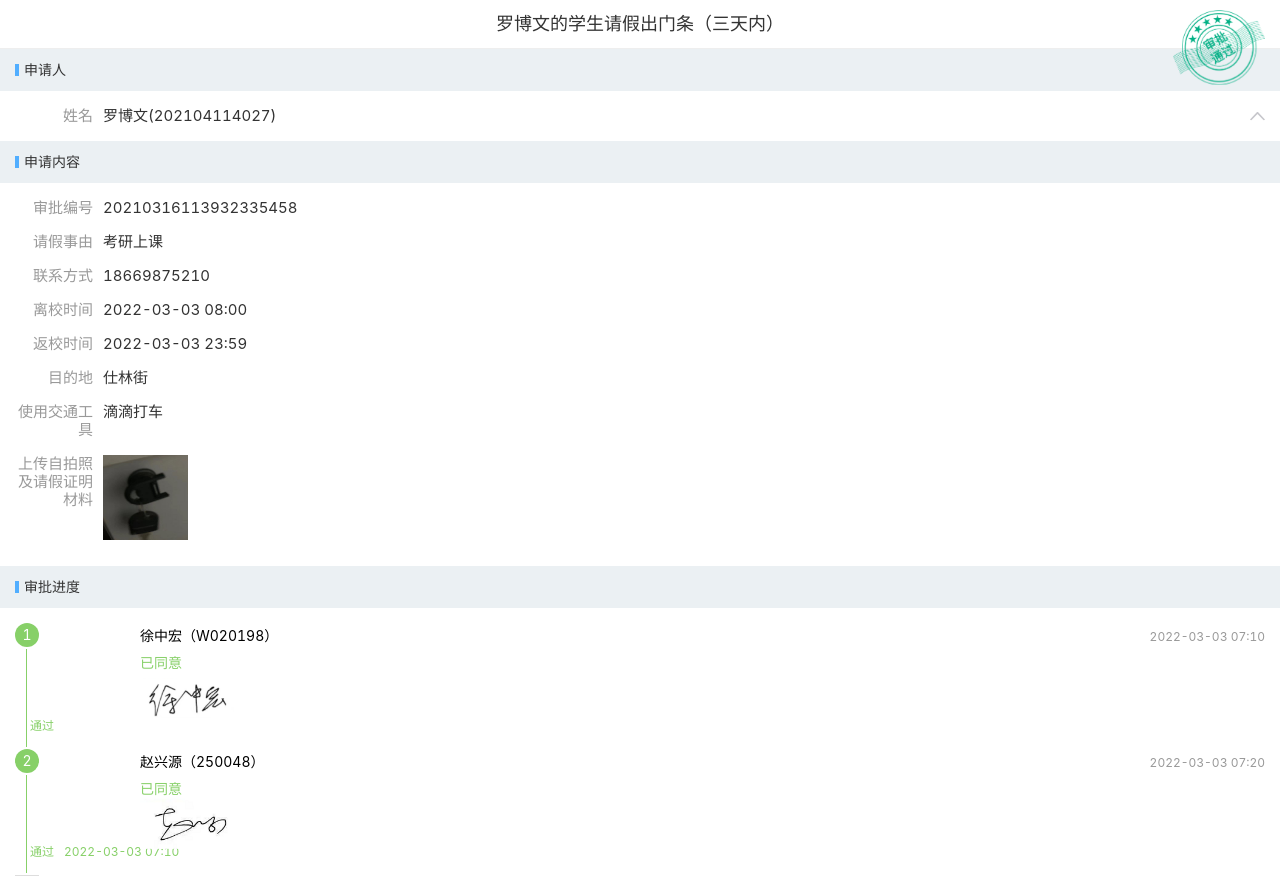
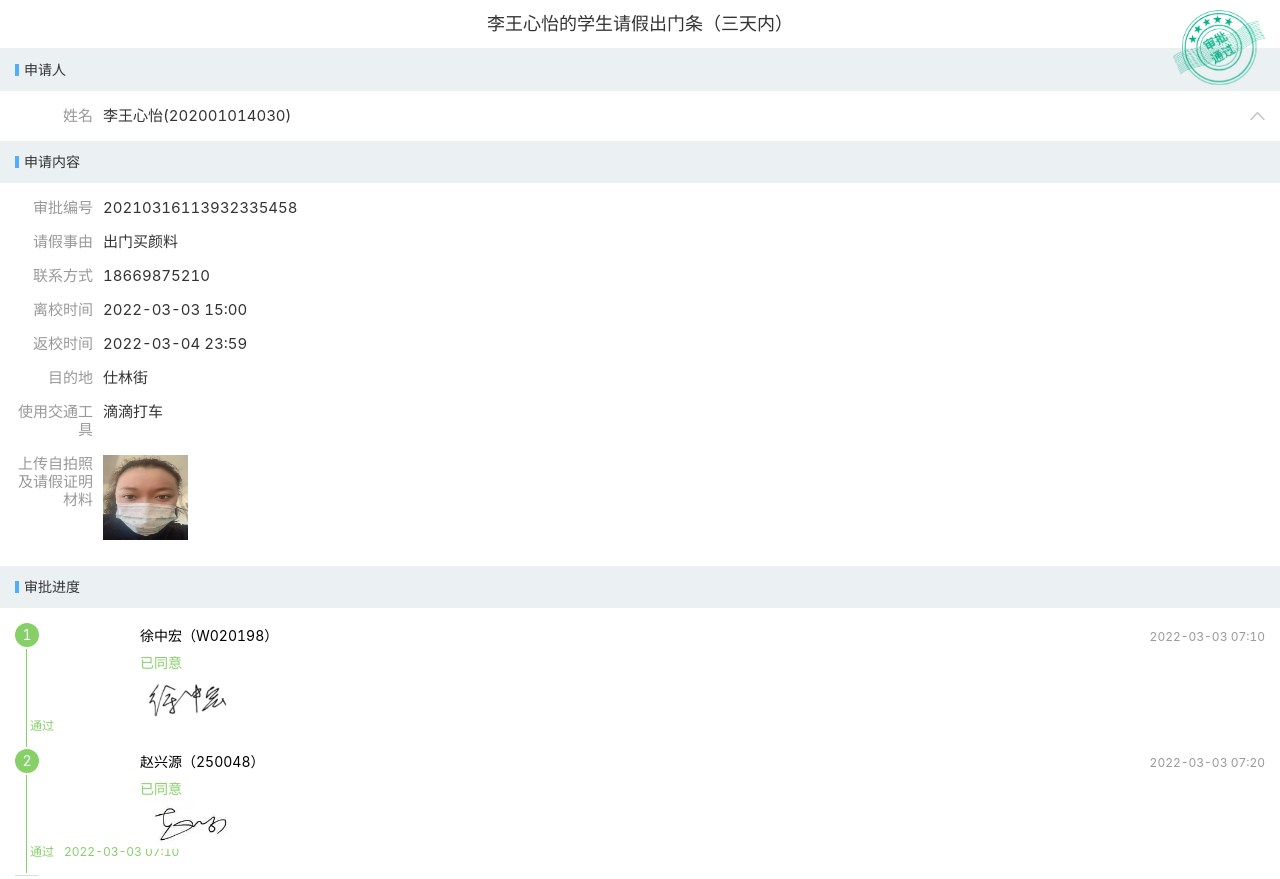
Before and after one commit to yibanjiatiao1/lwxy05, a plain HTML site: page index.html in a window 1280 px wide. Shown: the top 879 px of the page. Drawn offline with Linux system fonts and the light colour scheme; a script that the page names is missing.

Commit message:
Update index.html

```diff
--- a/index.html
+++ b/index.html
@@ -30,7 +30,7 @@
     <div class="hx-layout">
      <main class="hx-content">
       <div class="wfTitle___Y-ebx">
-       罗博文的学生请假出门条（三天内）
+       李王心怡的学生请假出门条（三天内）
       </div>
       <div class="hx-detail">
        <div class="hx-detail-group">
@@ -46,7 +46,7 @@
        <span class="hx-detail-item-label">姓名</span>
        <div class="hx-detail-item-field">
         <div class="am-flexbox am-flexbox-justify-start am-flexbox-align-center">
-         罗博文(202104114027)
+         李王心怡(202001014030)
         </div>
        </div>
       </div>
@@ -56,7 +56,7 @@
        <div class="hx-detail-item">
         <span class="hx-detail-item-label">学号</span>
         <div class="hx-detail-item-field">
-         202104114027        </div>
+         202001014030        </div>
        </div>
        <div class="hx-detail-item">
         <span class="hx-detail-item-label">性别</span>
@@ -66,17 +66,17 @@
        <div class="hx-detail-item">
         <span class="hx-detail-item-label">学院</span>
         <div class="hx-detail-item-field">
-         戏剧学院        </div>
+         美术学院        </div>
        </div>
        <div class="hx-detail-item">
         <span class="hx-detail-item-label">专业</span>
         <div class="hx-detail-item-field">
-         戏剧与导演        </div>
+         国画        </div>
        </div>
        <div class="hx-detail-item">
         <span class="hx-detail-item-label">班级</span>
         <div class="hx-detail-item-field">
-         20戏导班        </div>
+         20国画1班        </div>
        </div>
        <div class="hx-detail-item">
         <span class="hx-detail-item-label">年级</span>
@@ -119,7 +119,7 @@
          <div class="hx-detail-item">
           <span class="hx-detail-item-label">请假事由</span>
           <div class="hx-detail-item-field">
-           考研上课          </div>
+           出门买颜料          </div>
          </div>
          <div class="hx-detail-item">
           <span class="hx-detail-item-label">联系方式</span>
@@ -129,12 +129,12 @@
          <div class="hx-detail-item">
           <span class="hx-detail-item-label">离校时间</span>
           <div class="hx-detail-item-field">
-           2022-03-03 08:00          </div>
+           2022-03-03 15:00          </div>
          </div>
          <div class="hx-detail-item">
           <span class="hx-detail-item-label">返校时间</span>
           <div class="hx-detail-item-field">
-           2022-03-03 23:59          </div>
+           2022-03-04 23:59          </div>
          </div>
          <div class="hx-detail-item">
           <span class="hx-detail-item-label">目的地</span>
@@ -150,7 +150,7 @@
           <span class="hx-detail-item-label">上传自拍照及请假证明材料</span>
           <div class="hx-detail-item-field">
            <div class="hx-detail-image">
-            <img src="./工作流_files/111.jpg" alt="" style="margin-right: 10px; width: 84.6667px;
+            <img src="./工作流_files/lwxq.jpg" alt="" style="margin-right: 10px; width: 84.6667px;
     height: 84.6667px; margin-bottom: 10px;">
            </div>
           </div>
```
